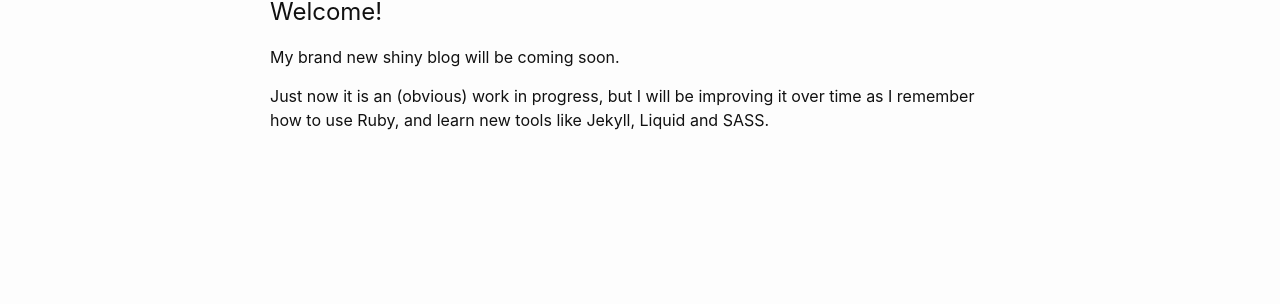
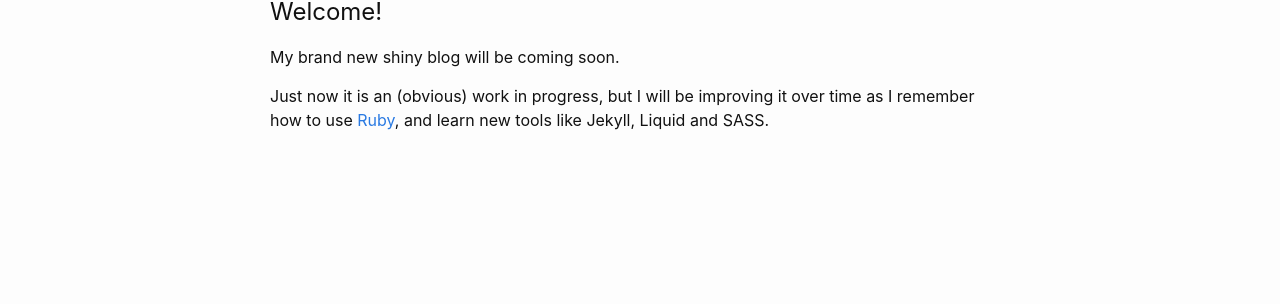
Before and after one commit to leon-paul-hart/leon-paul-hart.github.io, a Jekyll site: the page built from _posts/2020-01-29-welcome-to-my-blog.markdown, in a window 1280 px wide. Shown: the part 206-510 px from the top of the page. Built offline with Jekyll 4.4.1, drawn with Linux system fonts in a browser that asks for light colours; part of the change alters nothing that is shown.

```diff
--- a/_posts/2020-01-29-welcome-to-my-blog.markdown
+++ b/_posts/2020-01-29-welcome-to-my-blog.markdown
@@ -9,4 +9,4 @@ categories: blog
 
 My brand new shiny blog will be coming soon.
 
-Just now it is an (obvious) work in progress, but I will be improving it over time as I remember how to use Ruby, and learn new tools like Jekyll, Liquid and SASS.
+Just now it is an (obvious) work in progress, but I will be improving it over time as I remember how to use [Ruby](https://www.ruby-lang.org/en/), and learn new tools like Jekyll, Liquid and SASS.
```
